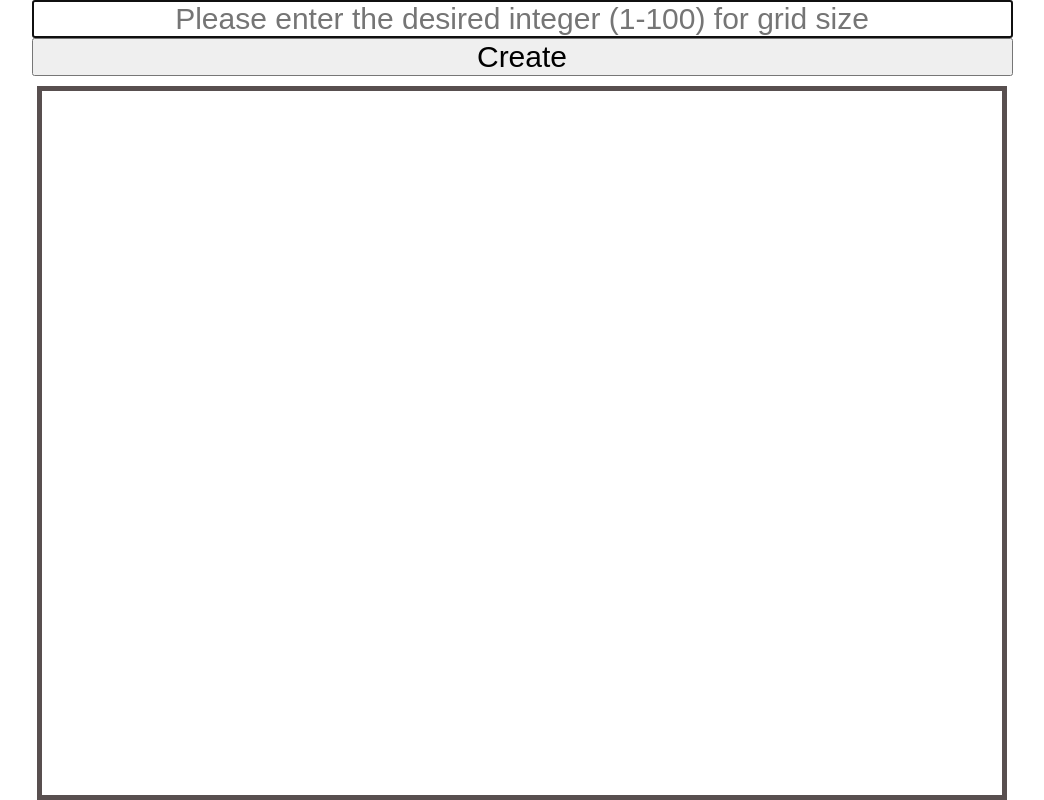
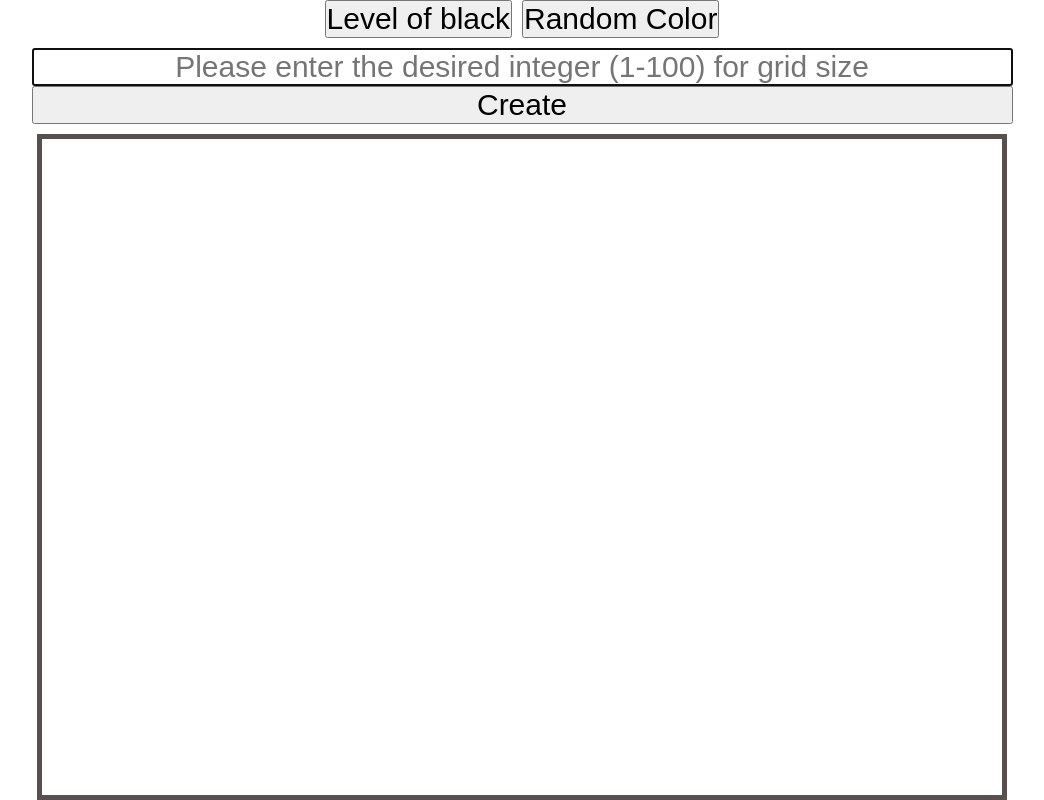
Before and after one commit to CetO-hub/Etch-a-Sketch, a plain HTML site: page index.html in a window 1280 px wide. Shown: the whole page, without its empty margins (118-1162 px from the left). Drawn offline with Linux system fonts and the light colour scheme.

Commit message:
Add javascript comments and buttons for color choice

```diff
--- a/css/styles.css
+++ b/css/styles.css
@@ -16,6 +16,13 @@ body {
 .submitGridSizeBar {
   display: flex;
   flex-direction: column;
+}
+
+.colorChoice {
+  display: flex;
+  justify-content: center;
+  gap: 10px;
+  margin-bottom: 10px;
 }
 
 .userInput,
--- a/js/javascript.js
+++ b/js/javascript.js
@@ -1,9 +1,11 @@
+// FIlter for user's input
 function submitUserInput() {
   isUserInput = document.querySelector(".userInput");
   let isGridSize = Math.floor(document.querySelector(".userInput").value);
   return createGrid(isGridSize);
 }
 
+// Clear old grid (if existing) and draw a new one
 function createGrid(userInput) {
   if (userInput > 0 && userInput <= 100) {
     let isSmallSquares = document.querySelectorAll(".smallSquare");
@@ -32,6 +34,7 @@ function createGrid(userInput) {
   return alert("Only integer between 1 and 100 allowed!");
 }
 
+//Paint the squares black when hovering over
 function paintBlack() {
   let isSmallSquares = document.querySelectorAll(".smallSquare");
   console.log(isSmallSquares);
@@ -42,15 +45,29 @@ function paintBlack() {
   this.classList.add("smallSquareColored");
 }
 
+// Create UI
 let isBigSquare = document.createElement("div");
+let isChoiceColor = document.createElement("div");
 let isSubmitGridSizeBar = document.createElement("div");
 let isUserInput = document.createElement("input");
 let isSubmitButton = document.createElement("input");
+let isLevelBlack = document.createElement("button");
+let isRandomColor = document.createElement("button");
 
 isBigSquare.classList.add("bigSquare");
+isChoiceColor.classList.add("colorChoice");
+isLevelBlack.classList.add("submitButton");
+isRandomColor.classList.add("submitButton");
+isLevelBlack.setAttribute("value", "levelBlack");
+isLevelBlack.setAttribute("type", "submit");
+isLevelBlack.innerHTML = "Level of black";
+isRandomColor.setAttribute("value", "randomColor");
+isRandomColor.setAttribute("type", "submit");
+isRandomColor.innerHTML = "Random Color";
 isSubmitGridSizeBar.classList.add("submitGridSizeBar");
 isUserInput.classList.add("userInput");
 isSubmitButton.classList.add("submitButton");
+
 isUserInput.setAttribute("autofocus", "true");
 isUserInput.setAttribute("type", "text");
 isUserInput.setAttribute(
@@ -66,8 +83,12 @@ isSubmitButton.setAttribute("value", "Create");
 
 document.body.append(isSubmitGridSizeBar);
 document.body.append(isBigSquare);
+isSubmitGridSizeBar.append(isChoiceColor);
+isChoiceColor.append(isLevelBlack);
+isChoiceColor.append(isRandomColor);
 isSubmitGridSizeBar.append(isUserInput);
 isSubmitGridSizeBar.append(isSubmitButton);
 
+// Listening for user input
 isSubmitButton = document.querySelector(".submitButton");
 isSubmitButton.addEventListener("click", submitUserInput);
```
